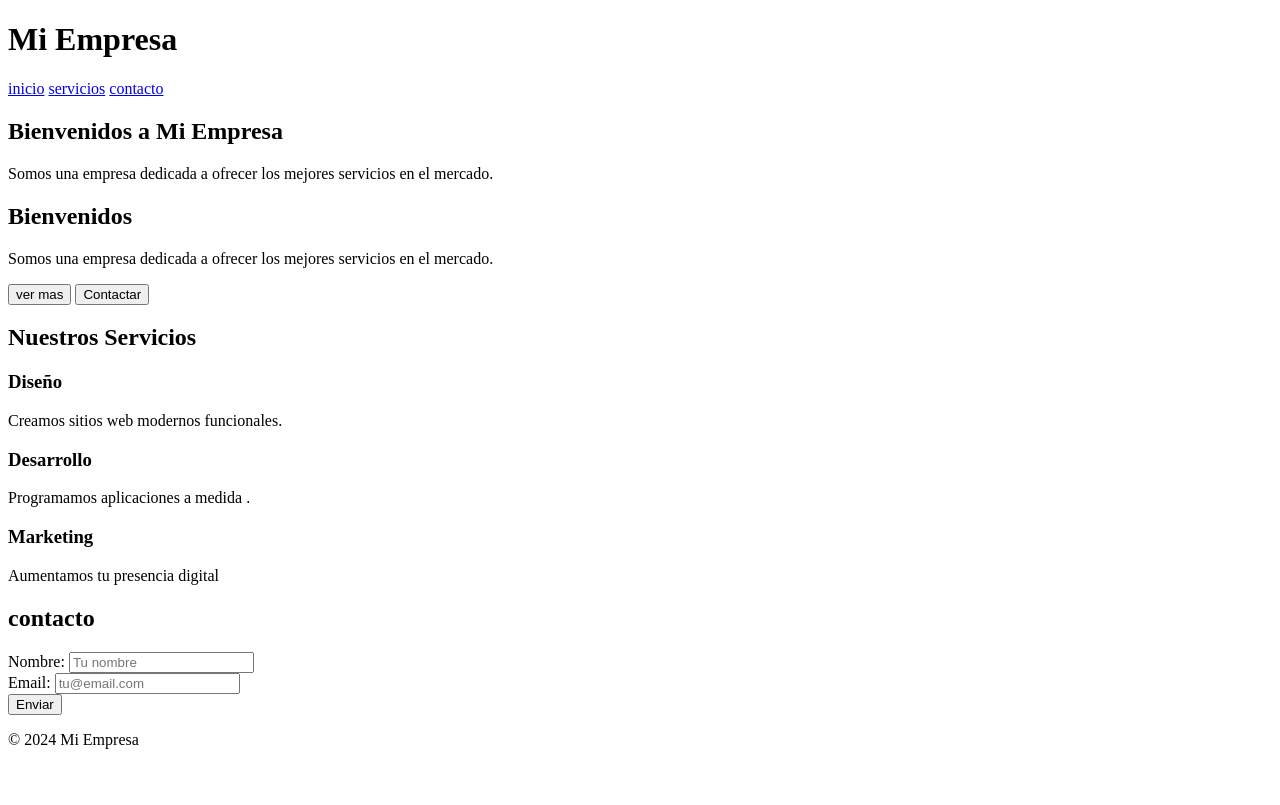
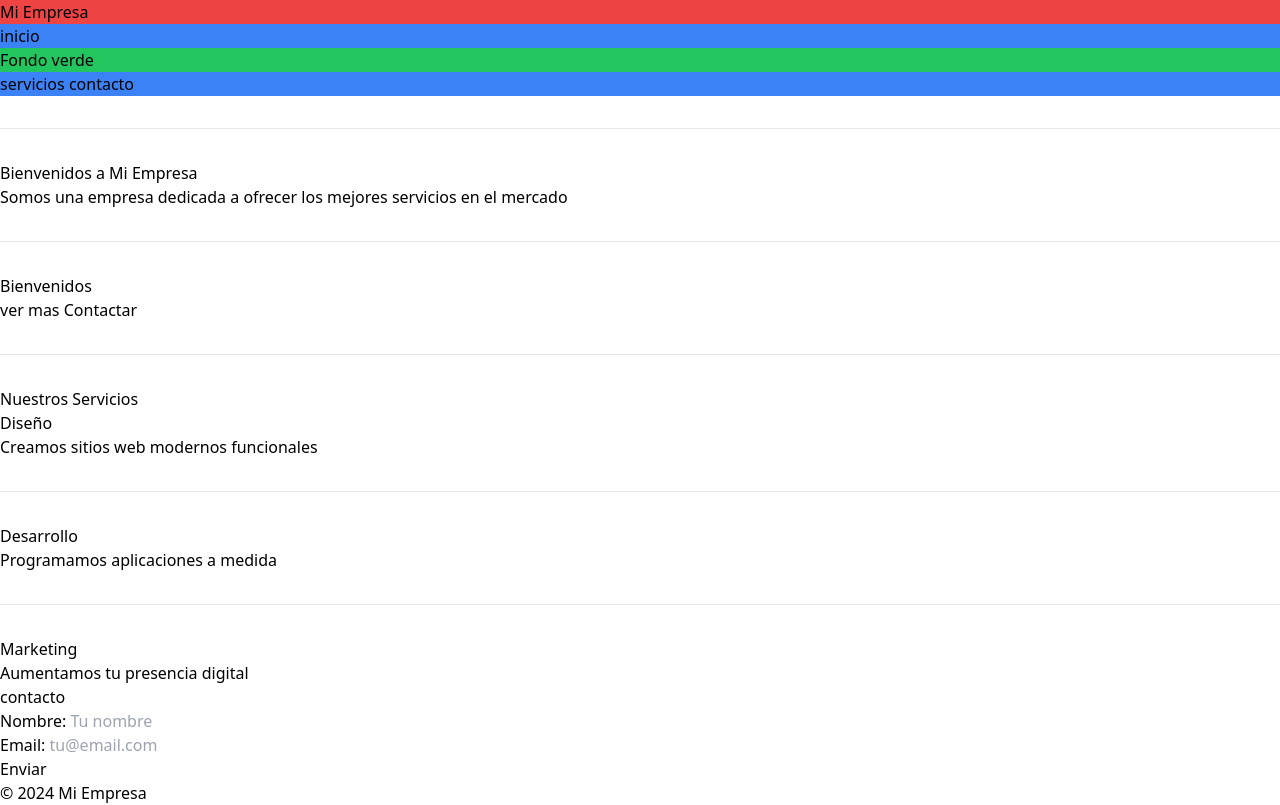
Before and after one commit to isabel248/Dise-oweb1, a plain HTML site: page index.html in a window 1280 px wide. Drawn offline with nearby package versions, Linux system fonts and the light colour scheme.

Commit message:
Add files via upload
ejercicio hecho en clase

```diff
--- a/index.html
+++ b/index.html
@@ -1,47 +1,60 @@
 <!DOCTYPE html>
 <html lang="es">
 <head>
+    <script src="https://cdn.tailwindcss.com"></script>
     <meta charset="UTF-8">
-    <meta name="viewport" content="width=device-width, initial-scale=1.0">
+     <meta name="viewport" content="width=device-width, initial-scale=1.0">
     <title>Primera Pagina</title>
 </head>
 <body>
    <header>
 <div>
-    <h1> Mi Empresa </h1>
-    <nav>
-        <a href="#inicio">inicio</a>
+     <div class="bg-red-500"> <h1></h1> <div class="red ">
+
+
+
+    <h1> Mi Empresa </h1> <div class="bg-blue-500">
+        <nav>
+         <a href="#inicio">inicio</a>
+            <div class="bg-green-500">Fondo verde</div>
+
         <a href="#servicios">servicios</a>
         <a href="#contacto">contacto</a>
     </nav>
+
+
 
 </div>
 
    </header>
 
+    <hr class="my-8">
+
    <main>
     <section id="inicio">
         <h2>Bienvenidos a Mi Empresa</h2>
-        <p>Somos una empresa dedicada a ofrecer los mejores servicios en el mercado.</p>
+        <p>Somos una empresa dedicada a ofrecer los mejores servicios en el mercado</p>
+        <hr class="my-8">
         <h2>Bienvenidos</h2>
-        <p>Somos una empresa dedicada a ofrecer los mejores servicios en el mercado.</p>
-        <button>ver mas </button>
+
+         <button>ver mas </button>
         <button> Contactar </button>
     </section>
+     <hr class="my-8">
 
     <section id="servicios">
         <h2>Nuestros Servicios</h2>
 
         <article>
             <h3>Diseño</h3>
-            <p>Creamos sitios web modernos funcionales.</p>
+            <p>Creamos sitios web modernos funcionales</p>
         </article>
-
+            <hr class="my-8">
         <article>
             <h3>Desarrollo</h3>
-            <p>Programamos aplicaciones a medida .</p>
+            <p>Programamos aplicaciones a medida </p>
         </article>
-
+        <hr class="my-8">
         <article>
             <h3>Marketing</h3>
             <p>Aumentamos tu presencia digital</p>
```
